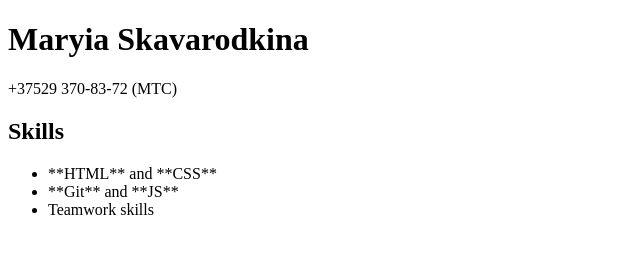
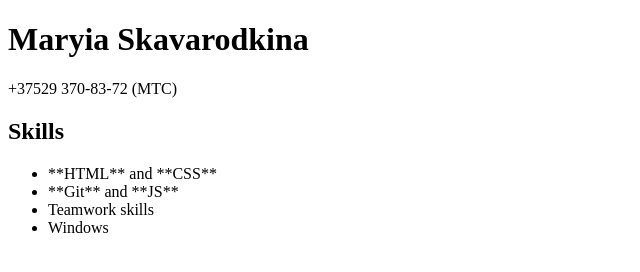
Before and after one commit to MarySk-na/rsschool-cv, a plain HTML site: page index.html in a window 1280 px wide. Shown: the full height of the page, 0-640 px from the left. Drawn offline with Linux system fonts and the light colour scheme.

Commit message:
feat: add windows skill

```diff
--- a/index.html
+++ b/index.html
@@ -13,6 +13,7 @@
         <li>**HTML** and **CSS**</li>
         <li>**Git** and **JS**</li>
         <li>Teamwork skills</li>
+        <li>Windows</li>
     </ul>
 </body>
 </html>
```
